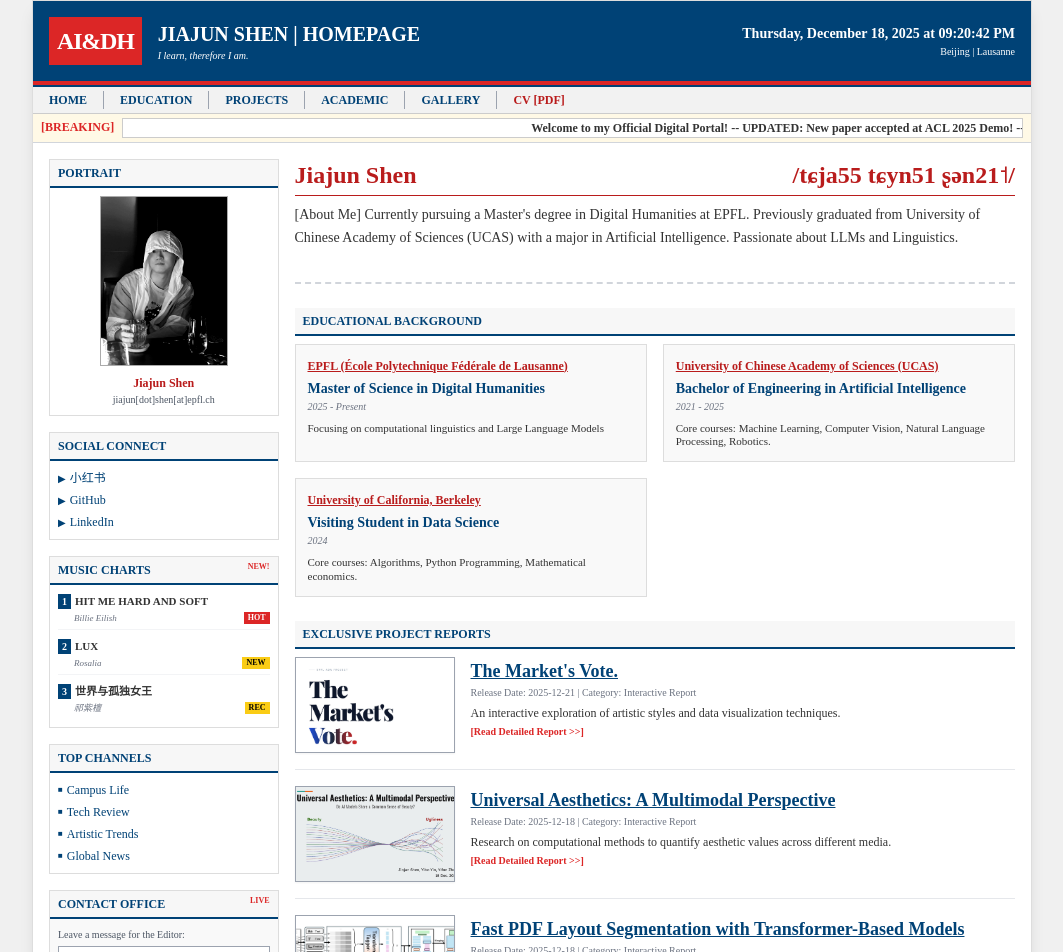
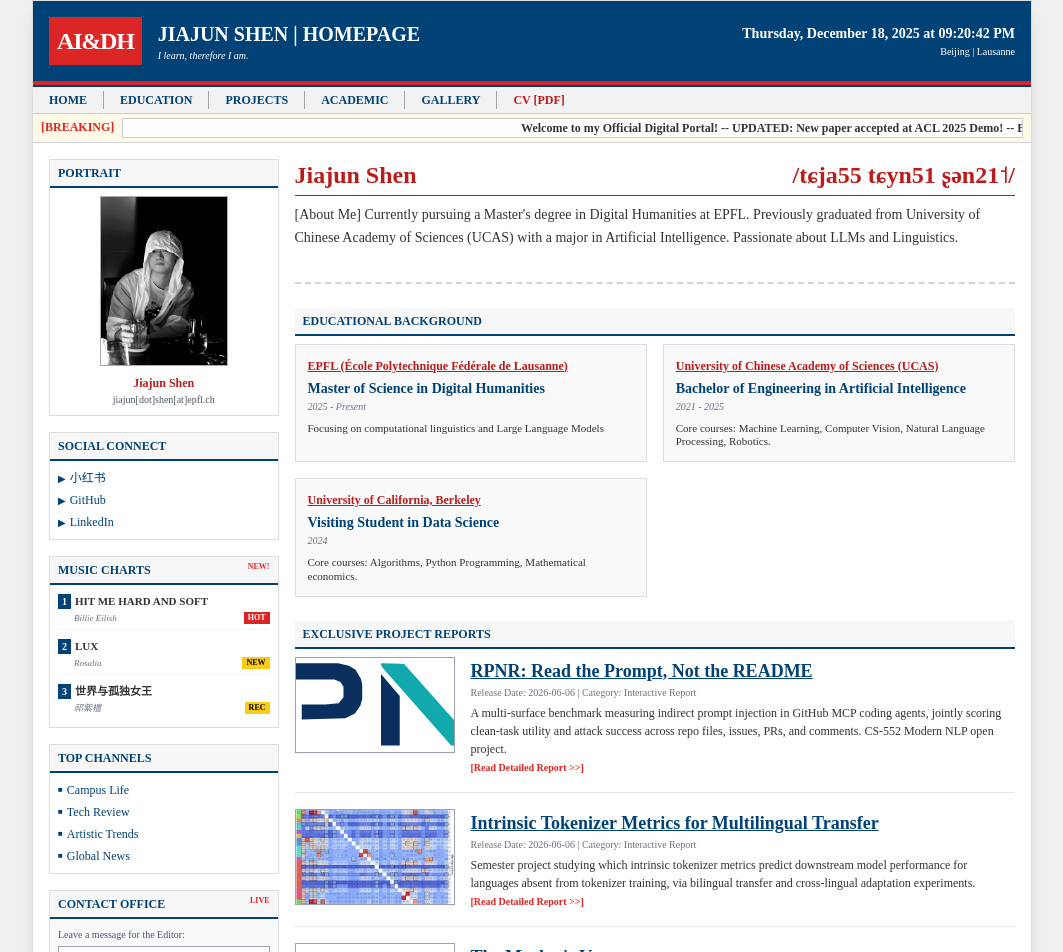
Before and after one commit to SjJ1017/home, a React (Vite) app: page / in a window 1280 px wide. Shown: the top 952 px of the page, without its empty margins (108-1171 px from the left). Built offline with nearby package versions, Linux system fonts and the light colour scheme.

Commit message:
Add RPNR & multilingual tokenizer projects; fix mailto subject encoding

```diff
--- a/App.tsx
+++ b/App.tsx
@@ -28,7 +28,9 @@
   const handleSendEmail = (e: React.FormEvent) => {
     e.preventDefault();
     if (!contactText.trim()) return;
-    const mailtoUrl = `mailto:${PERSONAL_INFO.email}?subject=Message from Portal Reader&body=${encodeURIComponent(contactText)}`;
+    const subject = encodeURIComponent("Message from Portal Reader");
+    const body = encodeURIComponent(contactText);
+    const mailtoUrl = `mailto:${PERSONAL_INFO.email}?subject=${subject}&body=${body}`;
     window.location.href = mailtoUrl;
     setContactText("");
   };
@@ -232,7 +234,7 @@
                     </a>
                     <div className="text-[10px] text-gray-500 mb-1">Release Date: {proj.date} | Category: Interactive Report</div>
                     <p className="text-[12px]">{proj.description}</p>
-                    <a href={proj.url} className="text-red-600 font-bold text-[10px] hover:underline">[Read Detailed Report {'>>'}]</a>
+                    <a href={proj.reportUrl || proj.url} target="_blank" rel="noopener noreferrer" className="text-red-600 font-bold text-[10px] hover:underline">[Read Detailed Report {'>>'}]</a>
                   </div>
                 </div>
               ))}
--- a/constants.ts
+++ b/constants.ts
@@ -47,6 +47,22 @@
 ];
 
 export const PROJECTS: Project[] = [
+  {
+    title: "RPNR: Read the Prompt, Not the README",
+    url: "https://github.com/SjJ1017/open-project-m3-algo-iii-4",
+    description: "A multi-surface benchmark measuring indirect prompt injection in GitHub MCP coding agents, jointly scoring clean-task utility and attack success across repo files, issues, PRs, and comments. CS-552 Modern NLP open project.",
+    thumbnail: "project/rpnr.svg",
+    date: "2026-06-06",
+    reportUrl: "https://github.com/SjJ1017/open-project-m3-algo-iii-4/blob/main/report/CS552_Final_Report.pdf"
+  },
+  {
+    title: "Intrinsic Tokenizer Metrics for Multilingual Transfer",
+    url: "https://github.com/epfl-nlp/-intrinsic-metrics-multilingual",
+    description: "Semester project studying which intrinsic tokenizer metrics predict downstream model performance for languages absent from tokenizer training, via bilingual transfer and cross-lingual adaptation experiments.",
+    thumbnail: "project/multilingual-metrics.jpg",
+    date: "2026-06-06",
+    reportUrl: "https://github.com/epfl-nlp/-intrinsic-metrics-multilingual/blob/main/report/Jiajun_sp_26.pdf"
+  },
   {
     title: "The Market's Vote.",
     url: "https://sjj1017.github.io/ada_penta_data_story/",
--- a/types.ts
+++ b/types.ts
@@ -5,6 +5,7 @@
   description: string;
   thumbnail: string;
   date: string;
+  reportUrl?: string;
 }
 
 export interface Publication {
```
Also changed, not shown: public/project/multilingual-metrics.jpg (added), public/project/rpnr.svg (added).
